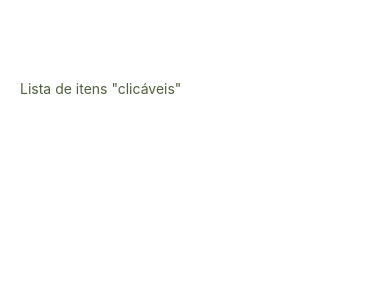
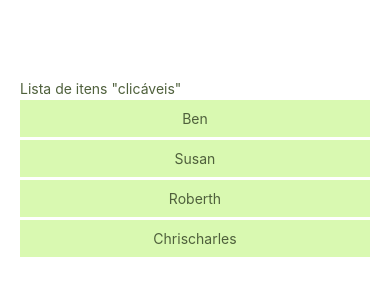
Before and after one commit to wasare/CARDMOB, a React Native app in the folder Etapa2/app-react-exemplos/: screen / in a window 390 px wide. Shown: the top 300 px of the page. Built offline with nearby package versions, Linux system fonts and the light colour scheme.

Commit message:
Add List component [done]

```diff
--- a/Etapa2/app-react-exemplos/components/List.js
+++ b/Etapa2/app-react-exemplos/components/List.js
@@ -21,6 +21,19 @@ class List extends Component {
                 <Text style={styles.text}>
                     Lista de itens "clicáveis"
                 </Text>
+                {
+                    this.state.names.map((item, index) => (
+                        <TouchableOpacity
+                            key={item.id}
+                            style={styles.container}
+                            onPress={() => this.alertItemName(item)}
+                        >
+                            <Text style={styles.text}>
+                                {item.name}
+                            </Text>
+                        </TouchableOpacity>
+                    ))
+                }
             </View>
         );
     }
```
